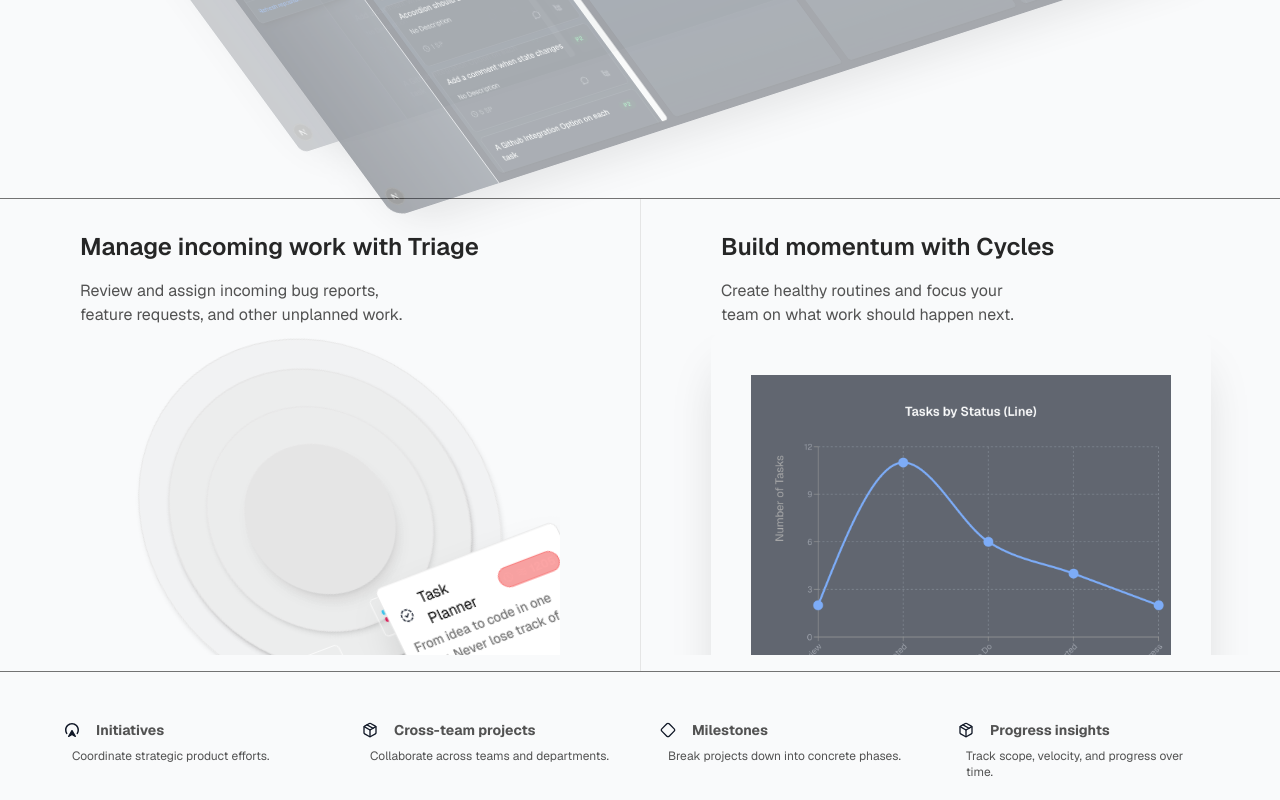
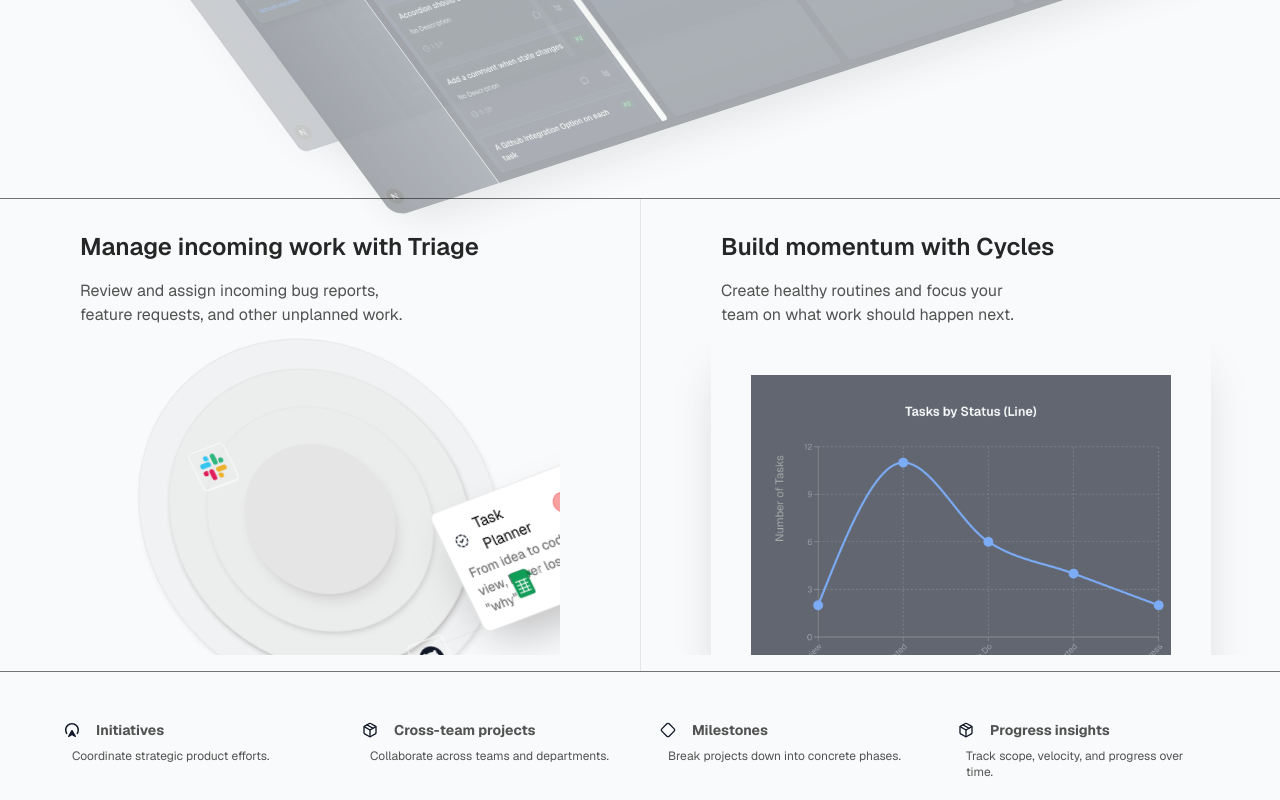
Before and after one commit to Shree0310/Achievr, a Next.js app: page /hero in a window 1280 px wide. Shown: the part 3189-3989 px from the top of the page. Built offline with nearby package versions, Linux system fonts and the light colour scheme; no server answers.

Commit message:
improving animations

```diff
--- a/src/app/Components/Hero/Features-secondary/Skeletons/first.tsx
+++ b/src/app/Components/Hero/Features-secondary/Skeletons/first.tsx
@@ -11,16 +11,13 @@ const SkeletonOne = () => {
             }}
            >
         <Circle className="flex items-center justify-center shadow-lg">
-            <RevolvingCard className="[--translate-position:120px] [--orbit-duration:30s]">
+            <RevolvingCard className="[--translate-position:120px] [--orbit-duration:10s]">
                 <SlackIcon className="size-8"/>
-            </RevolvingCard>
-            <RevolvingCard className="[--translate-position:160px] [--orbit-duration:20s]">
-                <MetaIcon className="size-8"/>
             </RevolvingCard>
             <RevolvingCard className="[--translate-position:180px] [--orbit-duration:30s]">
                 <GitHubIcon className="size-8"/>
             </RevolvingCard>
-            <RevolvingCard className="[--translate-position:200px] [--orbit-duration:30s] ring-0 shadow-nono bg-transparent w-60">
+            <RevolvingCard className="[--translate-position:200px] [--orbit-duration:50s] ring-0 shadow-nono bg-transparent w-60">
                 <SkeletonCard
                     className="-bottom-2 left-12 z-30 max-w-[90%] absolute"
                     icon={ <IconCircleDashedCheck className='size-5' stroke={2} />}
@@ -28,7 +25,7 @@ const SkeletonOne = () => {
                     title='Task Planner'
                     description='From idea to code in one view, Never lose track of "why"'/>
             </RevolvingCard>
-             <RevolvingCard className="[--translate-position:220px] [--orbit-duration:30s]">
+             <RevolvingCard className="[--translate-position:220px] [--orbit-duration:60s]">
                 <GoogleSheetsIcon className="size-8"/>
             </RevolvingCard>
         </Circle>
```
